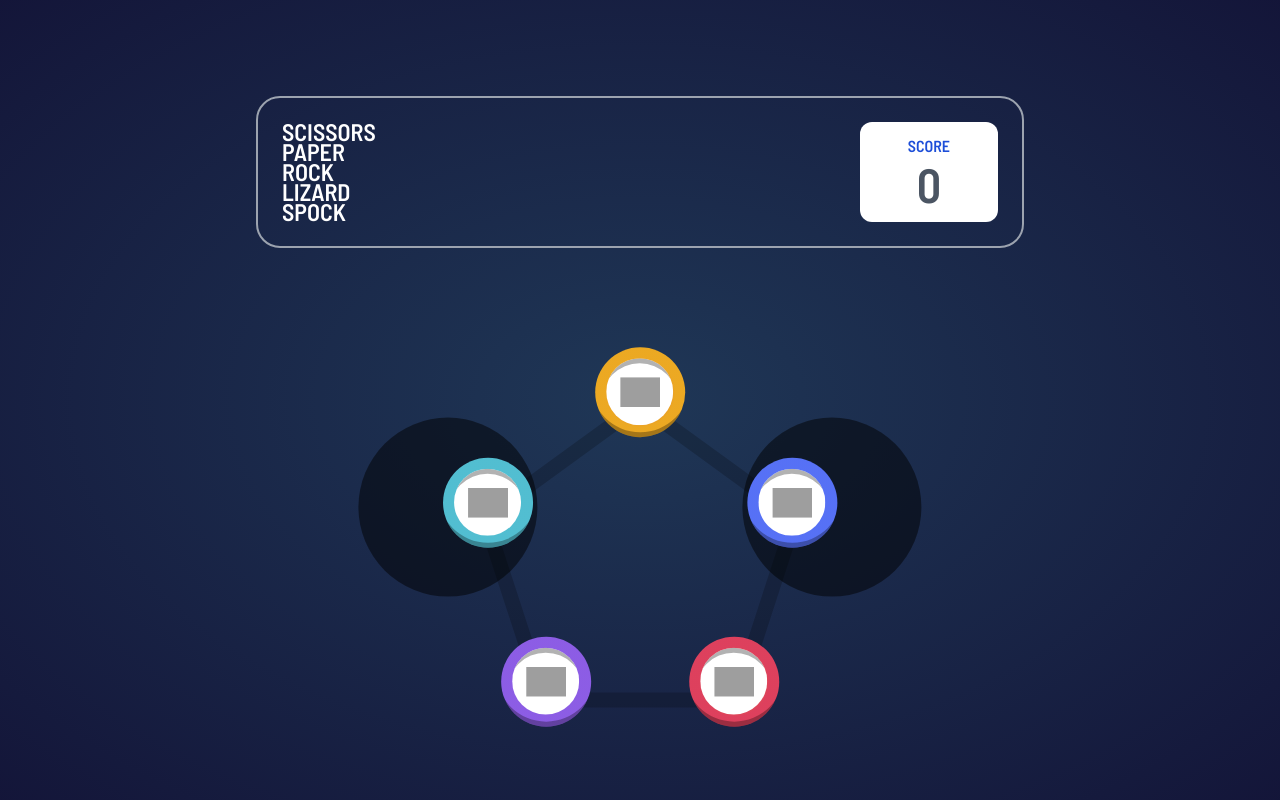
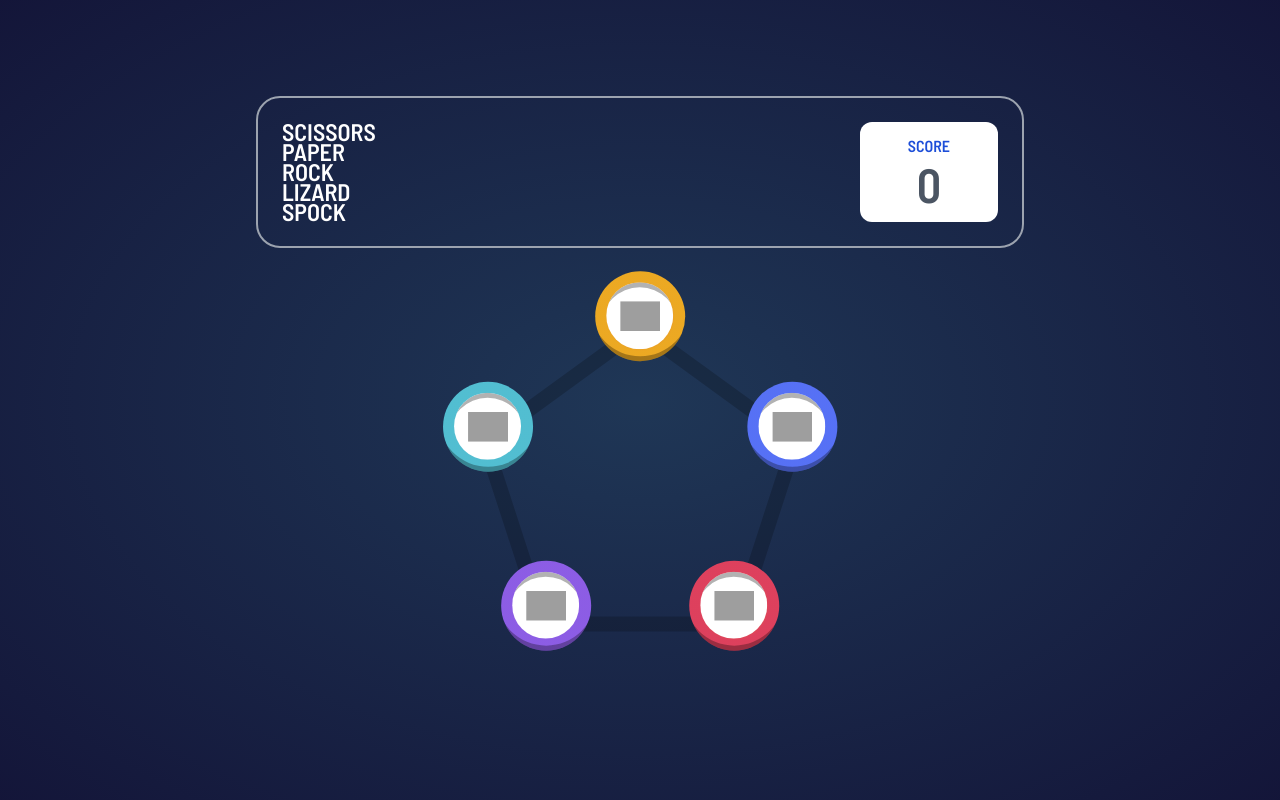
Before and after one commit to gkartsivadze/rock-paper-scissors, a React (Vite) app: page / in a window 1280 px wide. Built offline with nearby package versions, Linux system fonts and the light colour scheme; grey boxes are pictures that could not be loaded.

Commit message:
Improved styling

```diff
--- a/index.html
+++ b/index.html
@@ -14,7 +14,7 @@
 
 <body class=" font-default bg-default text-white">
   <div id="root"
-        class=" grid content-between items-center justify-items-center h-screen py-24"></div>
+        class=" grid grid-rows-[min-content_1fr] justify-items-center h-screen py-24"></div>
   <script type="module" src="/src/main.jsx"></script>
 </body>
 
--- a/src/components/Chart.jsx
+++ b/src/components/Chart.jsx
@@ -1,12 +1,8 @@
 export default function Chart() {
     return (
         <>
-            <div className="absolute rounded-full bg-black/50 w-[14vw] aspect-square -translate-y-3/4 -translate-x-[calc(50%+15vw)]">
-
-            </div>
-            <div className="absolute rounded-full bg-black/50 w-[14vw] aspect-square -translate-y-3/4 -translate-x-[calc(50%-15vw)]">
-
-            </div>
+            <div className="absolute top-1/2 left-1/2 rounded-full bg-black/50 w-[14vw] aspect-square -translate-y-3/4 -translate-x-[calc(50%+15vw)]" />
+            <div className="absolute top-1/2 left-1/2 rounded-full bg-black/50 w-[14vw] aspect-square -translate-y-3/4 -translate-x-[calc(50%-15vw)]" />
         </>
     )
 };
--- a/src/components/Choose.jsx
+++ b/src/components/Choose.jsx
@@ -1,11 +1,11 @@
 import Pentagon from "../assets/Pentagon";
 import ChooseButton from "./ChooseButton";
 
-export default function Choose({ variants }) {
+export default function Choose({ variants, pentagonState }) {
     return (
         <>
-            <Pentagon className="absolute top-1/2 left-1/2 -translate-x-1/2 -translate-y-1/2" />
-            { variants.map(variant => <ChooseButton key={variant.id} variant={variant} />) }
-            </>
+            {pentagonState && <Pentagon className="absolute top-1/2 left-1/2 -translate-x-1/2 -translate-y-1/2" /> }
+            {variants.map(variant => <ChooseButton key={variant.id} variant={variant} />)}
+        </>
     )
 }
--- a/src/components/ChooseButton.jsx
+++ b/src/components/ChooseButton.jsx
@@ -10,7 +10,7 @@ export default function ChooseButton({ variant }) {
             onClick={() => setChoise(variant.id)}
             style={{ '--position': variant.id }}
             data-choice-button={true}
-            className={`${variant.color} w-[7vw] aspect-square rounded-full shadow-[inset_0_-10px_0_-5px_rgb(0,0,0,0.3)]`}>
+            className={`${variant.color} top-1/2 left-1/2 w-[7vw] aspect-square rounded-full shadow-[inset_0_-10px_0_-5px_rgb(0,0,0,0.3)]`}>
                 <div
                     className=" shadow-[inset_0_10px_0_-5px_rgb(0,0,0,0.3)] w-9/12 aspect-square rounded-full"
                     style={{'--background': `url(${variant.icon})`}}></div>
--- a/src/components/Game.jsx
+++ b/src/components/Game.jsx
@@ -10,10 +10,12 @@ export const ChoosenContext = createContext()
 export default function Game({ variants, setScore }) {
     const [choosen, setChoosen] = useState(false);
     const [rulesState, setRulesState] = useState(false)
-    const [chartState, setChartState] = useState(true)
+    const [chartState, setChartState] = useState(false)
 
     useEffect(() => {
         if (choosen) {
+
+            setChartState(true)
 
             gsap.to(`#variant_button_${choosen}`, 0.4, {
                 transform: "translate(-50%, -100%) translate(-15vw) scale(2)"
@@ -30,10 +32,9 @@ export default function Game({ variants, setScore }) {
     return (
         <>
             <ChoosenContext.Provider value={setChoosen}>
-
-                <main id="choose" className="relative row-span-3">
+                <main id="choose" className="relative h-full w-full">
                     {chartState && <Chart />}
-                    <Choose variants={variants} />
+                    <Choose variants={variants} pentagonState={!chartState} />
                 </main>
                 {rulesState && <Rules setRulesState={setRulesState} />}
             </ChoosenContext.Provider>
```
